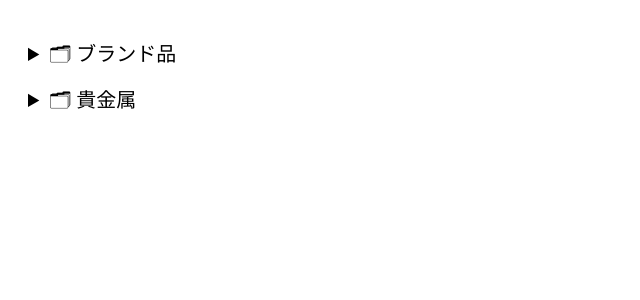
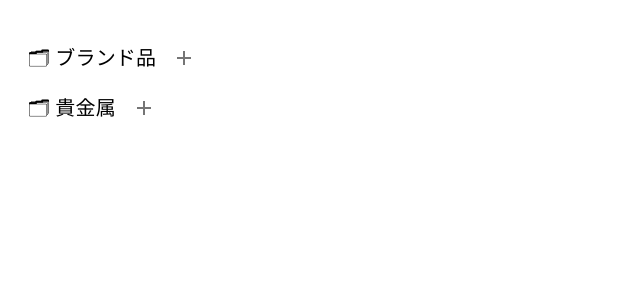
Before and after one commit to knaot0/react-dnd-tree, a React (Vite) app: page / in a window 1280 px wide. Shown: the top 300 px of the page, without its empty margins (0-640 px from the left). Built offline with nearby package versions, Linux system fonts and the light colour scheme.

Commit message:
feat: 破壊的にnodeを追加できるように

```diff
--- a/package.json
+++ b/package.json
@@ -23,6 +23,10 @@
     "release": "shipjs prepare"
   },
   "dependencies": {
+    "@emotion/react": "^11.10.0",
+    "@emotion/styled": "^11.10.0",
+    "@mui/icons-material": "^5.10.2",
+    "@mui/material": "^5.10.2",
     "ramda": "^0.28.0",
     "react": "^18.2.0",
     "react-dom": "^18.2.0"
--- a/src/components/TreeBranch.tsx
+++ b/src/components/TreeBranch.tsx
@@ -3,6 +3,8 @@ import { useState } from "react";
 import { useTreeViewDispatchContext } from "../hooks/useTreeViewDispatchContext";
 import { TreeItem } from "./TreeItem";
 import { TreeSpacer } from "./TreeSpacer";
+import { Typography, IconButton } from "@mui/material";
+import AddIcon from "@mui/icons-material/Add";
 
 type TreeBranchProps = {
   node: Types.TreeNode;
@@ -75,6 +77,17 @@ export const TreeBranch: React.FC<TreeBranchProps> = ({
     });
   };
 
+  const handleAdd = (e: { stopPropagation: () => void }) => {
+    e.stopPropagation();
+
+    dispatch({
+      type: "ADD_NODE",
+      payload: { targetNode: node },
+    });
+
+    setIsOpen(true);
+  };
+
   return (
     <details
       draggable
@@ -87,7 +100,21 @@ export const TreeBranch: React.FC<TreeBranchProps> = ({
       onDragLeave={handleDragLeave}
       style={{ background: isDragOver ? "lightblue" : "none" }}
     >
-      <summary style={{ cursor: "pointer" }}>🗂 {node.name}</summary>
+      <summary
+        style={{
+          cursor: "pointer",
+          color: "black",
+          display: "flex",
+          alignItems: "center",
+        }}
+      >
+        <>
+          <Typography variant="h6">🗂 {node.name}</Typography>
+          <IconButton sx={{ ml: 1 }} onClick={handleAdd}>
+            <AddIcon />
+          </IconButton>
+        </>
+      </summary>
 
       <div style={{ paddingLeft: 20 }}>
         {node.children.map((childNode, index) => (
--- a/src/components/TreeNode.tsx
+++ b/src/components/TreeNode.tsx
@@ -1,6 +1,8 @@
 import type * as Types from "../reducers/TreeView/types";
 import { useState } from "react";
 import { useTreeViewDispatchContext } from "../hooks/useTreeViewDispatchContext";
+import { Typography, IconButton } from "@mui/material";
+import AddIcon from "@mui/icons-material/Add";
 
 type TreeNodeProps = {
   node: Types.TreeNode;
@@ -59,6 +61,15 @@ export const TreeNode: React.FC<TreeNodeProps> = ({ node, parentNode }) => {
     });
   };
 
+  const handleAdd = (e: { stopPropagation: () => void }) => {
+    e.stopPropagation();
+
+    dispatch({
+      type: "ADD_NODE",
+      payload: { targetNode: node },
+    });
+  };
+
   return (
     <div
       draggable
@@ -70,10 +81,18 @@ export const TreeNode: React.FC<TreeNodeProps> = ({ node, parentNode }) => {
       onDragStart={handleDragStart}
       style={{
         cursor: "pointer",
+        color: "black",
         background: isDragOver ? "lightgreen" : "none",
+        display: "flex",
+        alignItems: "center",
       }}
     >
-      📄 {node.name}
+      <>
+        <Typography variant="h6">📄 {node.name}</Typography>
+        <IconButton sx={{ ml: 1 }} onClick={handleAdd}>
+          <AddIcon />
+        </IconButton>
+      </>
     </div>
   );
 };
--- /dev/null
+++ b/src/reducers/TreeView/addNode.ts
@@ -0,0 +1,22 @@
+import type * as Types from "./types";
+
+export function addNode(
+  prevState: Types.State,
+  payload: Types.Action.AddNode["payload"]
+): Types.State {
+  const { targetNode } = payload;
+
+  // NOTE: id: 14以上の乱数
+  const randomId = Math.floor(Math.random() * (1000 - 14) + 14);
+
+  const newNode: Types.TreeNode = {
+    id: randomId,
+    name: "新規作成",
+    children: [],
+  };
+
+  // NOTE: ターゲット配下の特定のインデックスにノードを追加
+  targetNode.children.splice(0, 0, newNode);
+
+  return { ...prevState, sourceNode: null, sourceParentNode: null };
+}
--- a/src/reducers/TreeView/index.ts
+++ b/src/reducers/TreeView/index.ts
@@ -4,6 +4,7 @@ import { dragStart } from "./dragStart";
 import { dragEnd } from "./dragEnd";
 import { dropToNode } from "./dropToNode";
 import { dropToSpacer } from "./dropToSpacer";
+import { addNode } from "./addNode";
 
 export const treeViewReducer: Reducer<Types.State, Types.Actions> = (
   prevState,
@@ -20,5 +21,7 @@ export const treeViewReducer: Reducer<Types.State, Types.Actions> = (
       return dropToNode(prevState, action.payload);
     case "DROP_TO_SPACER":
       return dropToSpacer(prevState, action.payload);
+    case "ADD_NODE":
+      return addNode(prevState, action.payload);
   }
 };
```
Also changed, not shown: src/reducers/TreeView/types.ts (+9 -1 lines), 1 other file (tests, documents, lock files or other folders).
